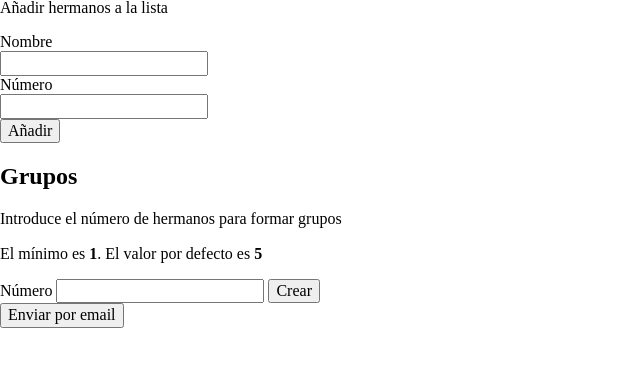
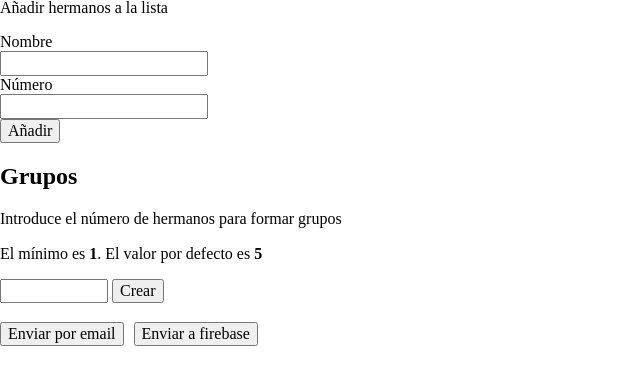
Before and after one commit to andresmarinabad/ComuManager, a Flask app: page / in a window 1280 px wide. Shown: the part 169-554 px from the top of the page, without its empty margins (0-640 px from the left). Run offline with Flask 2, Linux system fonts and the light colour scheme; data that the repository does not hold is empty; some libraries are stand-ins or nearby versions.

Commit message:
Add firebase export

```diff
--- a/app.py
+++ b/app.py
@@ -3,6 +3,7 @@ from flask import Flask, redirect, url_for, request, render_template
 from flask_mail import Mail, Message
 from pymongo import MongoClient
 import random
+from firebase import firebase
 
 app = Flask(__name__)
 
@@ -21,6 +22,9 @@ mail = Mail(app)
 client = MongoClient(os.environ['MONGODB_HOST'])
 db = client.comu
 lista = []
+
+firebase = firebase.FirebaseApplication(os.environ['FIREBASE_URL'], None)
+firebase_collection = os.environ['FIREBASE_COLLECTION']
 
 
 class Hermano:
@@ -72,7 +76,8 @@ def groups():
     if num_hermanos == '':
         num_hermanos = 5
 
-    local_list = lista.copy()
+    # local_list = lista.copy()
+    local_list = lista[:]
 
     random.shuffle(local_list)
     groups = []
@@ -90,8 +95,8 @@ def groups():
             id_grupo += 1
 
     if (groups[-1].many < int(num_hermanos)):
-        local_list = lista.copy()
-        #return render_template('debug.html', debug=local_list)
+        # local_list = lista.copy()
+        local_list = lista[:]
         random.shuffle(local_list)
         while (groups[-1].many < int(num_hermanos)):
             hermano = local_list[0]
@@ -109,6 +114,20 @@ def groups():
         db.groups.insert_one(item_doc)
     return redirect(url_for('comu'))
 
+
+@app.route('/export', methods=['POST'])
+def exportar():
+    result = firebase.get(firebase_collection, '')
+    if result is not None:
+        for id_child in result:
+            firebase.delete(firebase_collection, id_child)
+    _groups = db.groups.find()
+    groups = [group for group in _groups]
+    for group in groups:
+        data = {int(group['id']): group['hermanos']}
+        firebase.post(firebase_collection, data)
+
+    return redirect(url_for('comu'))
 
 
 @app.route('/add', methods=['POST'])
--- a/docker-compose.yml
+++ b/docker-compose.yml
@@ -15,6 +15,8 @@ services:
                         MONGODB_HOST: db
                         EMAIL_USER: "<google email here>"
                         EMAIL_PASSWORD: "<google password here>"
+                        FIREBASE_URL: "<firebase database url>"
+                        FIREBASE_COLLECTION: "<database collection>"
         db:
                 image: mongo:3.4
                 networks:
--- a/requirements.txt
+++ b/requirements.txt
@@ -1,3 +1,4 @@
 flask
 pymongo
 Flask-Mail
+python-firebase
--- a/templates/index.html
+++ b/templates/index.html
@@ -5,6 +5,11 @@
 <link href="//fonts.googleapis.com/css?family=Raleway:400,300,600" rel="stylesheet" type="text/css">
 <link rel="stylesheet" href="{{ url_for('static', filename='css/normalize.css') }}">
 <link rel="stylesheet" href="{{ url_for('static', filename='css/skeleton.css') }}">
+	<style>
+		.button:hover {
+  			background-color: red;
+		}
+	</style>
 </head>
 <body>
 
@@ -49,15 +54,14 @@
 		</div>
 		<div class="five columns">
 			<h2>Grupos</h2>
+			<p>Introduce el número de hermanos para formar grupos</p>
+			<p>El mínimo es <strong>1</strong>. El valor por defecto es <strong>5</strong></p>
 	<form action="/groups" method="post">
-		<p>Introduce el número de hermanos para formar grupos</p>
-			<p>El mínimo es <strong>1</strong>. El valor por defecto es <strong>5</strong></p>
-		<label for="num_groups">Número</label>
-		<input type="number" min="1" name="num_groups" id="num_groups"></input>
-		<input class="button-primary" type="submit" value="Crear">
+		<input type="number" min="1" name="num_groups" id="num_groups" style="width: 100px;"></input>
+		<input type="submit" value="Crear">
 	</form>
-
-	{% for group in groups %}
+			<br><div>
+		{% for group in groups %}
 	<strong>Grupo {{ group.id }}</strong>
 	<ul>
 		{% for hermano in group.hermanos.split(',') %}
@@ -65,9 +69,14 @@
 		{% endfor %}
 	</ul>
 	{% endfor %}
+	</div>
 
-	<form action="/send" method="post">
+
+	<form action="/send" method="post" style="float: left; margin-right: 10px;">
 		<input type="submit" value="Enviar por email">
+	</form>
+	<form action="/export" method="post">
+		<input class="button-primary" type="submit" value="Enviar a firebase">
 	</form>
 		</div>
 	</div>
```
Also changed, not shown: 1 other file.
